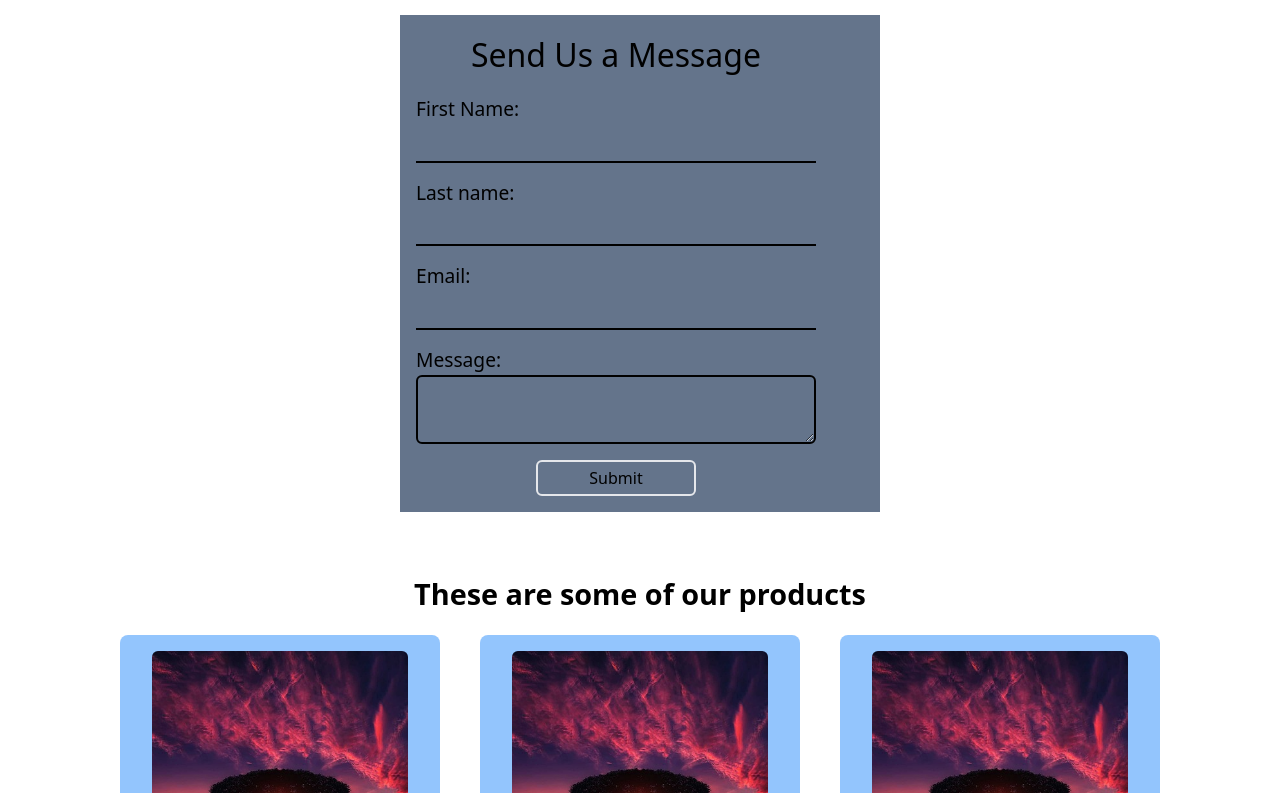
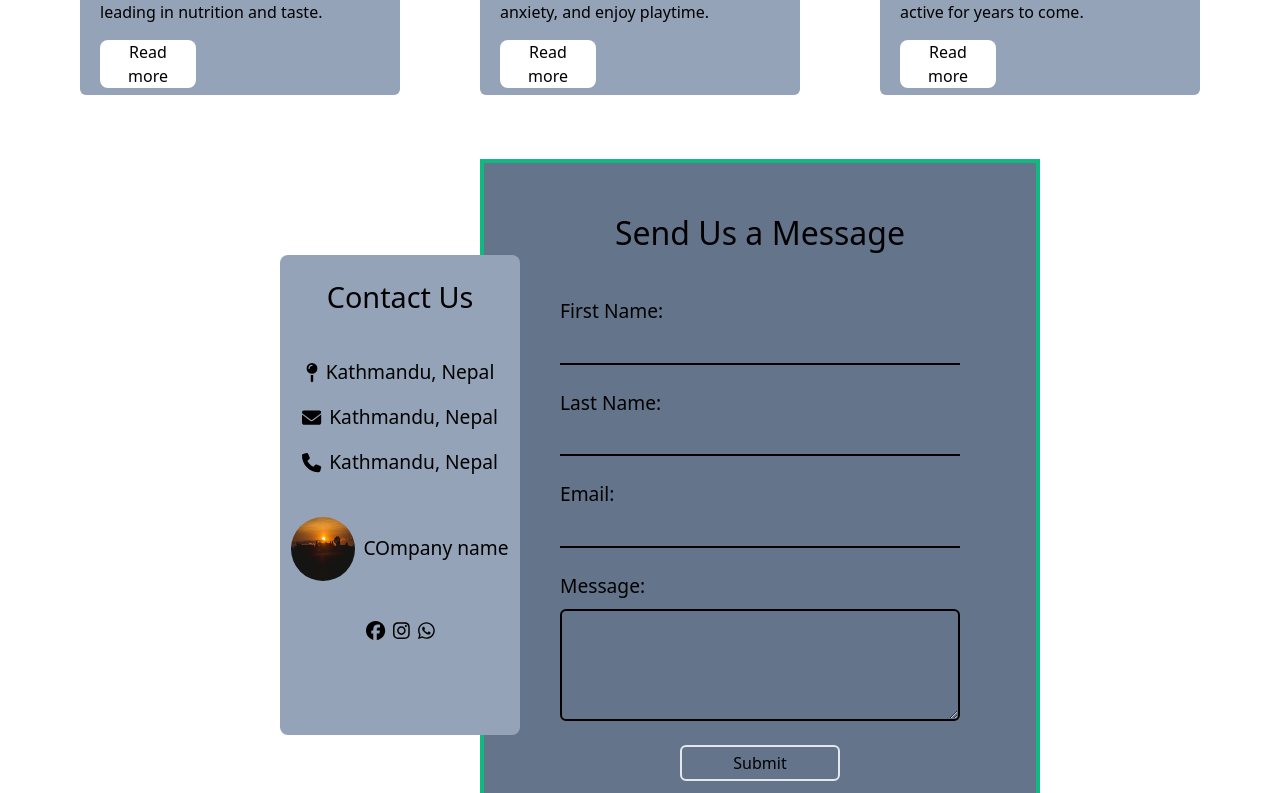
Before and after one commit to Slap555/Dog-food-ecomm, a React (Vite) app: page / in a window 1280 px wide. Shown: the part 2987-3780 px from the top of the page. Built offline with nearby package versions, Linux system fonts and the light colour scheme.

Commit message:
contactUs page adding

```diff
--- a/src/pages/user/ContactUsPage.jsx
+++ b/src/pages/user/ContactUsPage.jsx
@@ -1,4 +1,16 @@
+import {
+  faEnvelope,
+  faMapPin,
+  faPhone,
+} from "@fortawesome/free-solid-svg-icons";
+import { FontAwesomeIcon } from "@fortawesome/react-fontawesome";
 import React, { useState } from "react";
+import image from "../../assets/A.jpg";
+import {
+  faFacebook,
+  faInstagram,
+  faWhatsapp,
+} from "@fortawesome/free-brands-svg-icons";
 
 const ContactUsPage = () => {
   const [firstName, setFirstName] = useState("");
@@ -10,45 +22,80 @@ const ContactUsPage = () => {
     e.preventDefault();
     console.log(firstName, lastName, email, message);
   };
+
   return (
-    <div className="flex justify-center">
-      <div></div>
-      <div className="flex p-4  flex-col bg-slate-500 w-[30rem]">
-        <form onSubmit={handleSubmit} className="flex flex-col w-[25rem] ">
-          <div className=" flex justify-center mb-4">
-            <h1 className="text-[2rem] ">Send Us a Message</h1>
+    <div className="flex justify-center items-center">
+      {/*  */}
+      <div className=" rounded-lg relative left-10 z-10 flex flex-col gap-10 bg-slate-400 w-[15rem] h-[30rem]">
+        <h1 className="text-[1.8rem] flex mt-5 justify-center">Contact Us</h1>
+        <div className="flex flex-col gap-4">
+          <div className="flex items-center justify-center text-[1.2rem] gap-2">
+            <FontAwesomeIcon icon={faMapPin} />
+            <span>Kathmandu, Nepal</span>
           </div>
+          <div className="flex items-center justify-center text-[1.2rem] gap-2">
+            <FontAwesomeIcon icon={faEnvelope} />
+            <span>Kathmandu, Nepal</span>
+          </div>
+          <div className="flex items-center justify-center text-[1.2rem] gap-2">
+            <FontAwesomeIcon icon={faPhone} />
+            <span>Kathmandu, Nepal</span>
+          </div>
+        </div>
+        <div className="flex items-center justify-center text-[1.2rem] gap-2 ">
+          <img src={image} className="w-16 h-16 rounded-full" />
+          <span>COmpany name</span>
+        </div>
+        <div className="flex items-center justify-center text-[1.2rem] gap-2">
+          <FontAwesomeIcon icon={faFacebook} />
+          <FontAwesomeIcon icon={faInstagram} />
+          <FontAwesomeIcon icon={faWhatsapp} />
+        </div>
+      </div>
+      <div className=" border-4 border-emerald-500 flex p-4 flex-col bg-slate-500 w-[35rem] h-[42rem] justify-center items-center">
+        <form
+          onSubmit={handleSubmit}
+          className="flex items-center flex-col w-[25rem] gap-10"
+        >
+          <div className="flex justify-center w-full">
+            <h1 className="text-[2rem]">Send Us a Message</h1>
+          </div>
+          <div className="flex flex-col w-[25rem]">
             <label className="text-[1.2rem]">First Name:</label>
             <input
               value={firstName}
               onChange={(e) => setFirstName(e.target.value)}
               type="text"
-            className="border-b-2 text-[1.2rem] border-black p-1 bg-transparent focus:outline-none mb-4"
+              className="border-b-2 text-[1.2rem] border-black p-1 bg-transparent focus:outline-none mb-6"
             />
-          <label className="text-[1.2rem]">Last name:</label>
+            <label className="text-[1.2rem]">Last Name:</label>
             <input
               type="text"
               value={lastName}
               onChange={(e) => setLastName(e.target.value)}
-            className="border-b-2 text-[1.2rem] border-black p-1 bg-transparent focus:outline-none mb-4"
+              className="border-b-2 text-[1.2rem] border-black p-1 bg-transparent focus:outline-none mb-6"
             />
             <label className="text-[1.2rem]">Email:</label>
             <input
               type="email"
               value={email}
               onChange={(e) => setEmail(e.target.value)}
-            className="border-b-2 text-[1.2rem] border-black p-1 bg-transparent focus:outline-none mb-4"
+              className="border-b-2 text-[1.2rem] border-black p-1 bg-transparent focus:outline-none mb-6"
             />
-          <label className="text-[1.2rem]">Message:</label>
+            <label className="text-[1.2rem] mb-2">Message:</label>
             <textarea
               value={message}
               onChange={(e) => setMessage(e.target.value)}
-            className="border-2 rounded-md text-[1.2rem] border-black p-1 bg-transparent focus:outline-none mb-4"
+              className="border-2 rounded-md text-[1.2rem] border-black p-1 bg-transparent focus:outline-none mb-6 max-h-[7rem] h-[7rem]"
             />
-          <div className=" flex justify-center">
-            <button className="border-2 p-1 w-[10rem] rounded-md" type="submit">
+            <div className="flex justify-center">
+              <button
+                className="border-2 p-1 w-[10rem] rounded-md"
+                type="submit"
+              >
                 Submit
               </button>
+            </div>
           </div>
         </form>
       </div>
--- a/src/pages/user/Homepage.jsx
+++ b/src/pages/user/Homepage.jsx
@@ -12,7 +12,7 @@ import ContactUsPage from "./ContactUsPage";
 const Homepage = () => {
   const images = [imageA, imageB, imageC, imageD, imageE];
   return (
-    <div className="flex flex-col gap-10">
+    <div className="flex flex-col gap-16">
       {/* photoslider */}
       <div>
         <PhotoSlider images={images} />
```
Also changed, not shown: 1 other file (tests, documents, lock files or other folders). Lines whose indentation alone changed are shown as unchanged.
